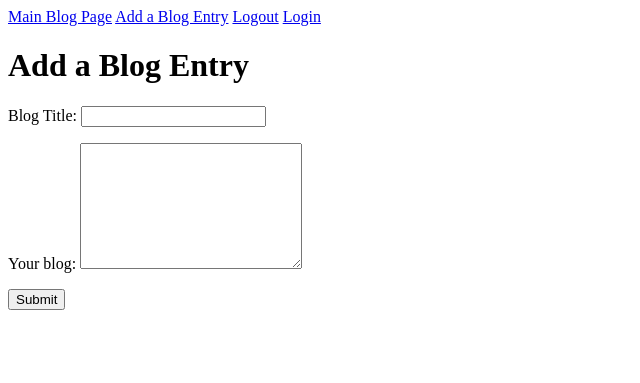
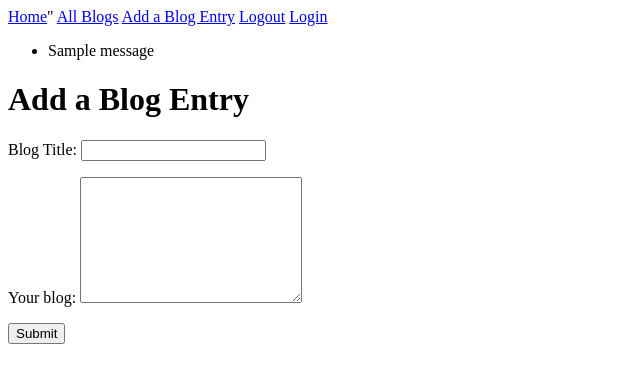
Before and after one commit to Marco-Senpai/blogz, a Flask app: page /newpost in a window 1280 px wide. Shown: the top 383 px of the page, without its empty margins (0-640 px from the left). Run offline with Flask 2, Linux system fonts and the light colour scheme; the visitor is signed in with stand-in values (Sample User, id 1); tables that the repository leaves empty hold one stand-in row (values such as "Sample post"); one stand-in notice (Sample message) is shown.

Commit message:
another draft2

```diff
--- a/main.py
+++ b/main.py
@@ -29,15 +29,15 @@ class User(db.Model):
     password = db.Column(db.String(120))
     blogs = db.relationship('Blog', backref='owner')
 
-    def __init__(self, username, password, blogs):
+    def __init__(self, username, password):
         self.username = username
         self.password = password
-        self.blogs = blogs
+
 
 
 @app.before_request
 def require_login():
-    allowed_routes = ['login', 'register']
+    allowed_routes = ['login', 'signup', 'blog', '/']
     if request.endpoint not in allowed_routes and 'username' not in session:
         return redirect('login')
 
@@ -112,30 +112,35 @@ def new_post():
 
 @app.route('/blog', methods=['GET'])
 def blog():
-    if request.args:
+    if request.args.get("id"):
         blog_id = request.args.get("id")
         blog = Blog.query.get(blog_id)
         return render_template('display.html', blog=blog)
+    elif request.args.get("user"):
+        user_id = request.args.get("user")
+        user = User.query.get(user_id)
+        blogs = Blog.query.filter_by(owner=user)
+        return render_template('singleUser.html', blogs=blogs)
     else:
         blogs = Blog.query.all()
-        return render_template('blogs.html', title="Build a Blog", blogs=blogs)
+        return render_template('blogs.html', title="Blogz", blogs=blogs)
 
 
 @app.route('/', methods=['GET'])
 def index():
-    if request.method == 'GET':
-        cheese = "/blog?id=" + str(new_blog.id)
-        return redirect(cheese)
+    users = User.query.all()
+    return render_template('index.html', title="Blogz", users=users)
 
-@app.route('/delete-blog', methods=['blog_id'])
-def delete_blog():
 
-    blog_id = int(request.form['blog_id'])
-    blog = blog.query.get(blog_id)
-    db.session.add(blog)
-    db.session.commit()
-    cheese = "/blog?id=" + str(new_blog.id)
-    return redirect(cheese)
+# @app.route('/delete-blog', methods=['blog_id'])
+# def delete_blog():
+
+#     blog_id = int(request.form['blog_id'])
+#     blog = Blog.query.get(blog_id)
+#     db.session.add(blog)
+#     db.session.commit()
+#     cheese = "/blog?id=" + str(new_blog.id)
+#     return redirect(cheese)
 
 
 if __name__ == '__main__':
--- a/templates/base.html
+++ b/templates/base.html
@@ -2,16 +2,27 @@
 <html>
     <head>
         <title>{{title}}</title>
+    <style>
+        <link rel="stylesheet" type="text/css" href="{{ url_for('static', filename='css/styles.css')}}">
 
+    </style>
 
     </head>
 <body>
 <nav>
-    <a href="./blog">Main Blog Page</a>
-    <a href="./newpost">Add a Blog Entry</a>
-    <a href="./logout">Logout</a>
-    <a href="./login">Login</a>
+    <a href="/">Home</a>"
+    <a href="/blog">All Blogs</a>
+    <a href="/newpost">Add a Blog Entry</a>
+    <a href="/logout">Logout</a>
+    <a href="/login">Login</a>
 </nav>
+        {% with messages = get_flashed_messages(with_categories=True) %}
+        <ul>
+        {% for category,message in messages %}
+        <li class="{{category}}">{{message}}</li>
+        {% endfor %}
+        </ul>
+        {% endwith %}
     {% block content %}
     {% endblock %}
 
```
Also changed, not shown: templates/index.html (+16 -0 lines), templates/signup.html (+30 -0 lines), templates/singleUser.html (+13 -0 lines), static/css/styles.css (added).
